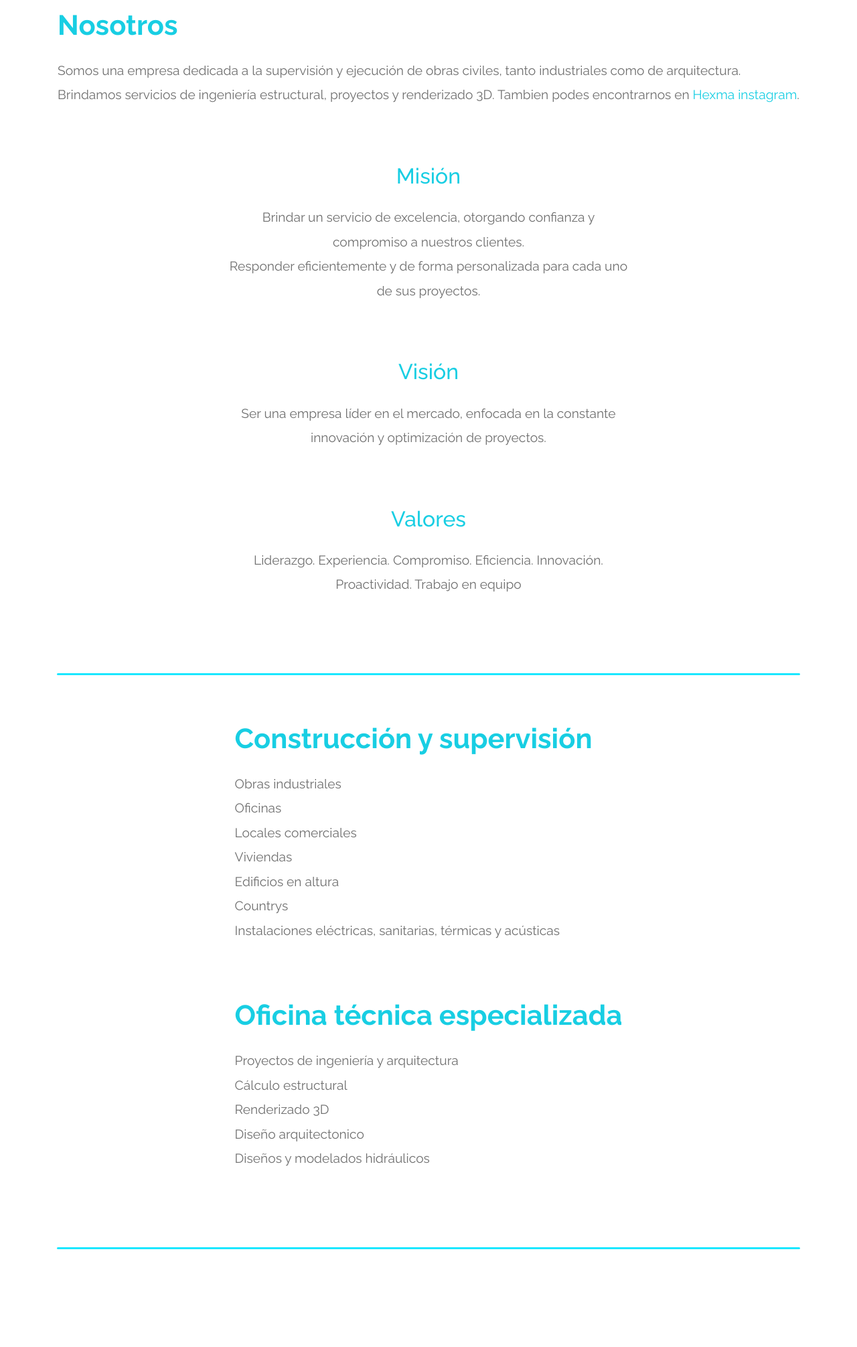
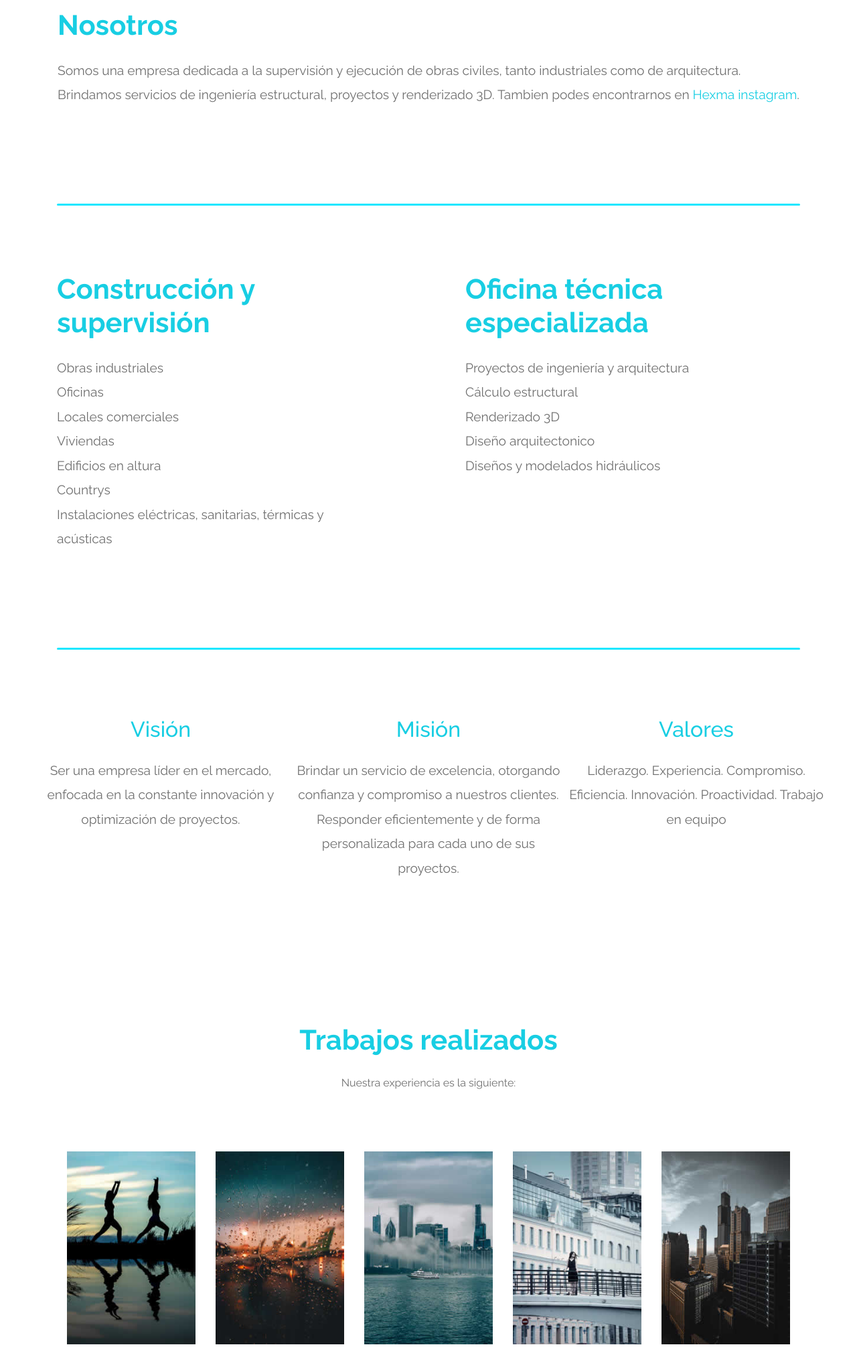
Before and after one commit to hevieiro/hexmaconstrucciones, a PHP site: page / in a window 1280 px wide. Shown: the part 887-2898 px from the top of the page at 67% size. Run offline with PHP 8.4, Linux system fonts and the light colour scheme.

Commit message:
changes after meeting

```diff
--- a/css/tooplate-infinite-loop.css
+++ b/css/tooplate-infinite-loop.css
@@ -92,7 +92,7 @@
 }
 
 .tm-navbar.scroll {
-  background-color: white;
+  background-color: black;
   border-bottom: 1px solid #e9ecef;
 }
 
@@ -216,7 +216,7 @@
   height: 3px;
   background: #1be7ff;
   border-radius: 20px;
-  margin: 50px 0;
+  margin: 80px 0;
 }
 
 @media (max-width: 700px) {
@@ -756,7 +756,7 @@
   }
 
   .navbar-collapse .nav-link {
-    color: #707070;
+    color: black;
     padding-right: 20px;
   }
 }
--- a/index.html
+++ b/index.html
@@ -101,54 +101,12 @@
             </div>
           </div>
         </div>
-        <!-- first row -->
-        <div class="row tm-content-box">
-          <!-- second row -->
-          <div class="col-lg-5">
-            <div class="content-main tm-intro-text-container">
-              <h2 class="tm-text-primary mb-4">Misión</h2>
-              <p class="mb-4 tm-intro-text text-enterprise-desc">
-                Brindar un servicio de excelencia, otorgando confianza y
-                compromiso a nuestros clientes. <br />
-                Responder eficientemente y de forma personalizada para cada uno
-                de sus proyectos.
-              </p>
-            </div>
-          </div>
-        </div>
-        <div class="row tm-content-box">
-          <!-- third row -->
-          <div class="col-lg-5">
-            <div class="content-main tm-intro-text-container">
-              <h2 class="tm-text-primary mb-4">Visión</h2>
-              <p class="mb-4 tm-intro-text text-enterprise-desc">
-                Ser una empresa líder en el mercado, enfocada en la constante
-                innovación y optimización de proyectos.
-              </p>
-            </div>
-          </div>
-        </div>
-        <!-- second row -->
-        <div class="row tm-content-box">
-          <!-- forth row -->
-          <div class="col-lg-5">
-            <div class="content-main tm-intro-text-container">
-              <h2 class="tm-text-primary mb-4">Valores</h2>
-              <p class="mb-4 tm-intro-text text-enterprise-desc">
-                Liderazgo. Experiencia. Compromiso. Eficiencia. Innovación.
-                Proactividad. Trabajo en equipo
-              </p>
-            </div>
-          </div>
-        </div>
-        <!-- third row -->
-
         <hr class="separator" />
-        <div>
+        <div style="display: flex; justify-content: space-between; width: 100%">
           <div class="row tm-content-box">
             <!-- first row -->
             <div class="col-lg-12 col-xl-12">
-              <div class="tm-intro-text-container">
+              <div style="max-width: 400px" class="tm-intro-text-container">
                 <h2 class="tm-text-primary mb-4 tm-section-title">
                   Construcción y supervisión
                 </h2>
@@ -167,7 +125,7 @@
           <div class="row tm-content-box">
             <!-- first row -->
             <div class="col-lg-12 col-xl-12">
-              <div class="tm-intro-text-container">
+              <div style="max-width: 500px" class="tm-intro-text-container">
                 <h2 class="tm-text-primary mb-4 tm-section-title">
                   Oficina técnica especializada
                 </h2>
@@ -182,8 +140,61 @@
             </div>
           </div>
         </div>
+        <hr class="separator" />
 
-        <hr class="separator" />
+        <!-- first row -->
+        <div style="display: flex; justify-content: space-around">
+          <div class="row tm-content-box">
+            <!-- third row -->
+            <div class="col-lg-5">
+              <div
+                style="max-width: 400px"
+                class="content-main tm-intro-text-container"
+              >
+                <h2 class="tm-text-primary mb-4">Visión</h2>
+                <p class="mb-4 tm-intro-text text-enterprise-desc">
+                  Ser una empresa líder en el mercado, enfocada en la constante
+                  innovación y optimización de proyectos.
+                </p>
+              </div>
+            </div>
+          </div>
+          <div class="row tm-content-box">
+            <!-- second row -->
+            <div class="col-lg-5">
+              <div
+                style="max-width: 400px"
+                class="content-main tm-intro-text-container"
+              >
+                <h2 class="tm-text-primary mb-4">Misión</h2>
+                <p class="mb-4 tm-intro-text text-enterprise-desc">
+                  Brindar un servicio de excelencia, otorgando confianza y
+                  compromiso a nuestros clientes. <br />
+                  Responder eficientemente y de forma personalizada para cada
+                  uno de sus proyectos.
+                </p>
+              </div>
+            </div>
+          </div>
+
+          <!-- second row -->
+          <div class="row tm-content-box">
+            <!-- forth row -->
+            <div class="col-lg-5">
+              <div
+                style="max-width: 400px"
+                class="content-main tm-intro-text-container"
+              >
+                <h2 class="tm-text-primary mb-4">Valores</h2>
+                <p class="mb-4 tm-intro-text text-enterprise-desc">
+                  Liderazgo. Experiencia. Compromiso. Eficiencia. Innovación.
+                  Proactividad. Trabajo en equipo
+                </p>
+              </div>
+            </div>
+          </div>
+        </div>
+        <!-- third row -->
       </div>
     </section>
 
@@ -395,7 +406,12 @@
             </div>
 
             <div class="contact-item">
-              <a rel="nofollow" href="https://api.whatsapp.com/send?phone=5491125253434" target="_blank" class="item-link">
+              <a
+                rel="nofollow"
+                href="https://api.whatsapp.com/send?phone=5491125253434"
+                target="_blank"
+                class="item-link"
+              >
                 <i class="fas fa-2x fa-phone-square mr-4"></i>
                 <span class="mb-0">+549-11-22334455</span>
               </a>
```
